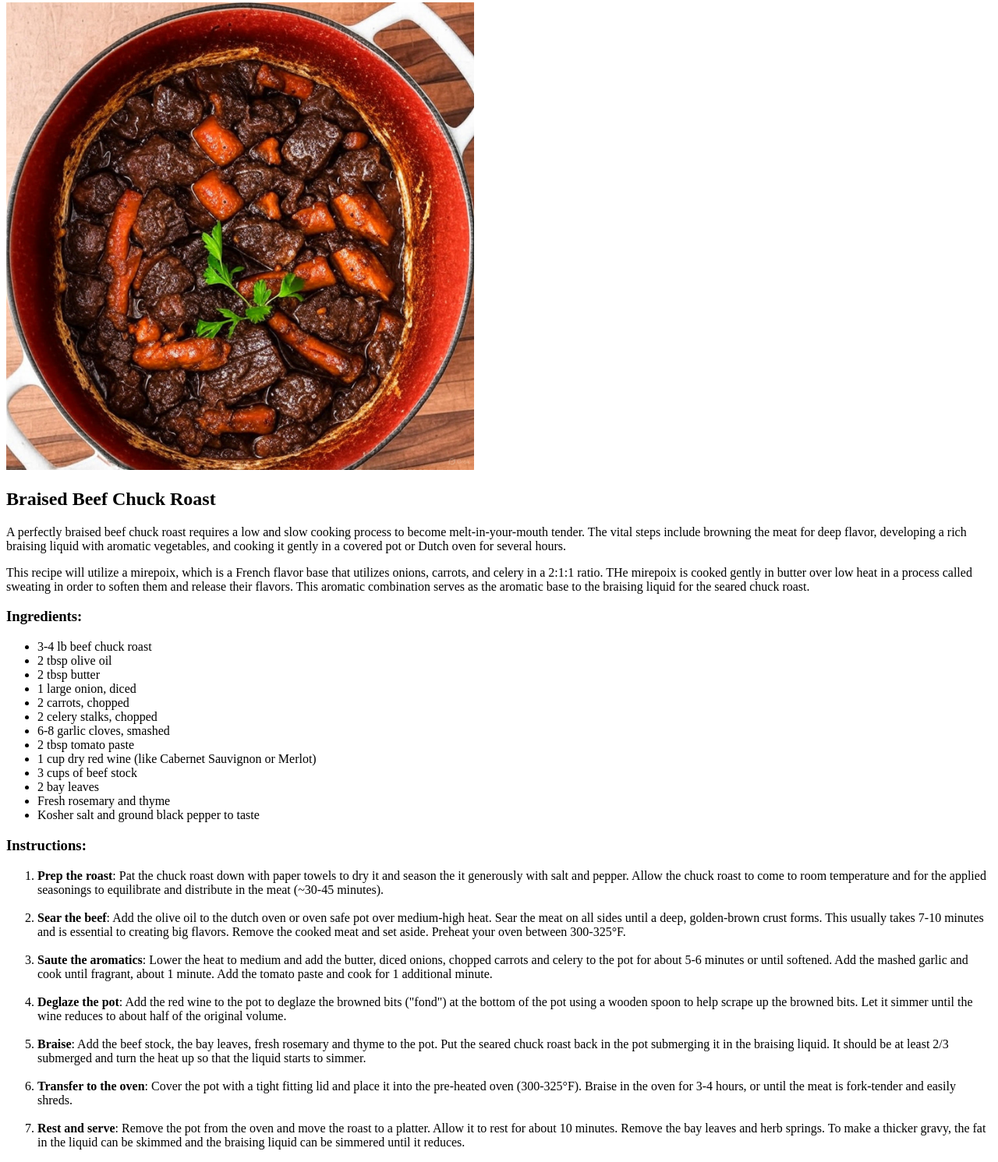
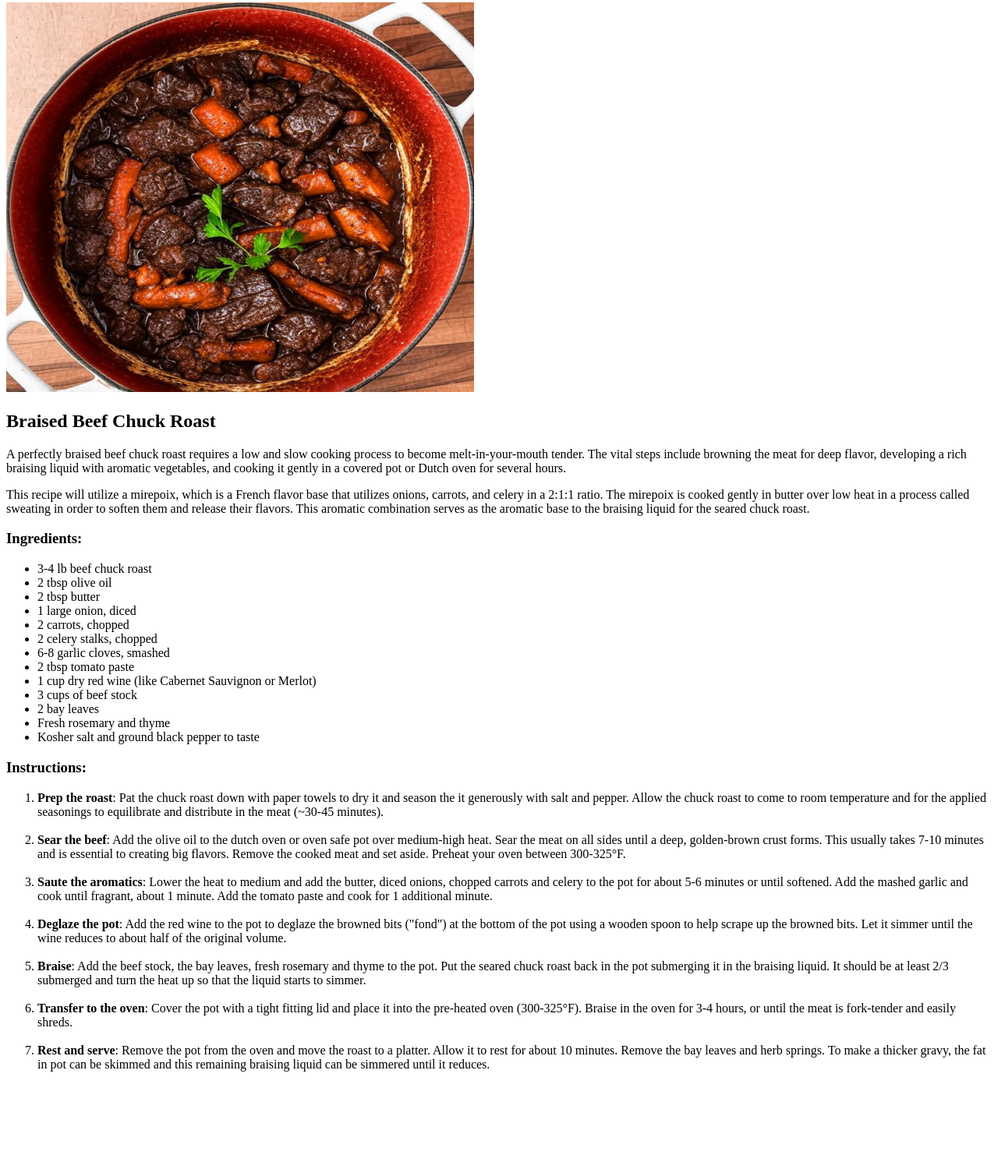
Before and after one commit to blueduckee/odin-recipes, a plain HTML site: page recipes/beefbraise.html in a window 1280 px wide. Shown: the part 103-1594 px from the top of the page at 78% size. After the commit the page ends 1494 px from the top, so only its background shows below. Drawn offline with Linux system fonts and the light colour scheme.

Commit message:
fixed typos, verbiage
updated mixed case typos and syntax of words after review

```diff
--- a/recipes/beefbraise.html
+++ b/recipes/beefbraise.html
@@ -8,10 +8,10 @@
 <body>
     <a href="../index.html">Home</a>
     <h1>Braised Beef Chuck Roast</h1>
-    <img src="../img/chuckroast.jpg" height="600" width="600">
+    <img src="../img/chuckroast.jpg" height="500" width="600">
     <h2>Braised Beef Chuck Roast</h2>
     <p>A perfectly braised beef chuck roast requires a low and slow cooking process to become melt-in-your-mouth tender. The vital steps include browning the meat for deep flavor, developing a rich braising liquid with aromatic vegetables, and cooking it gently in a covered pot or Dutch oven for several hours.</p>
-    <p>This recipe will utilize a mirepoix, which is a French flavor base that utilizes onions, carrots, and celery in a 2:1:1 ratio. THe mirepoix is cooked gently in butter over low heat in a process called sweating in order to soften them and release their flavors. This aromatic combination serves as the aromatic base to the braising liquid for the seared chuck roast.</p>
+    <p>This recipe will utilize a mirepoix, which is a French flavor base that utilizes onions, carrots, and celery in a 2:1:1 ratio. The mirepoix is cooked gently in butter over low heat in a process called sweating in order to soften them and release their flavors. This aromatic combination serves as the aromatic base to the braising liquid for the seared chuck roast.</p>
     <h3>Ingredients:</h3>
     <ul>
         <li>3-4 lb beef chuck roast</li>
@@ -36,7 +36,7 @@
         <li><strong>Deglaze the pot</strong>: Add the red wine to the pot to deglaze the browned bits ("fond") at the bottom of the pot using a wooden spoon to help scrape up the browned bits. Let it simmer until the wine reduces to about half of the original volume.</li><br>
         <li><strong>Braise</strong>: Add the beef stock, the bay leaves, fresh rosemary and thyme to the pot. Put the seared chuck roast back in the pot submerging it in the braising liquid. It should be at least 2/3 submerged and turn the heat up so that the liquid starts to simmer.</li><br>
         <li><strong>Transfer to the oven</strong>: Cover the pot with a tight fitting lid and place it into the pre-heated oven (300-325°F). Braise in the oven for 3-4 hours, or until the meat is fork-tender and easily shreds.</li><br>
-        <li><strong>Rest and serve</strong>: Remove the pot from the oven and move the roast to a platter. Allow it to rest for about 10 minutes. Remove the bay leaves and herb springs. To make a thicker gravy, the fat in the liquid can be skimmed and the braising liquid can be simmered until it reduces.</li>
+        <li><strong>Rest and serve</strong>: Remove the pot from the oven and move the roast to a platter. Allow it to rest for about 10 minutes. Remove the bay leaves and herb springs. To make a thicker gravy, the fat in pot can be skimmed and this remaining braising liquid can be simmered until it reduces.</li>
     </ol>
 </body>
 </html>
```
